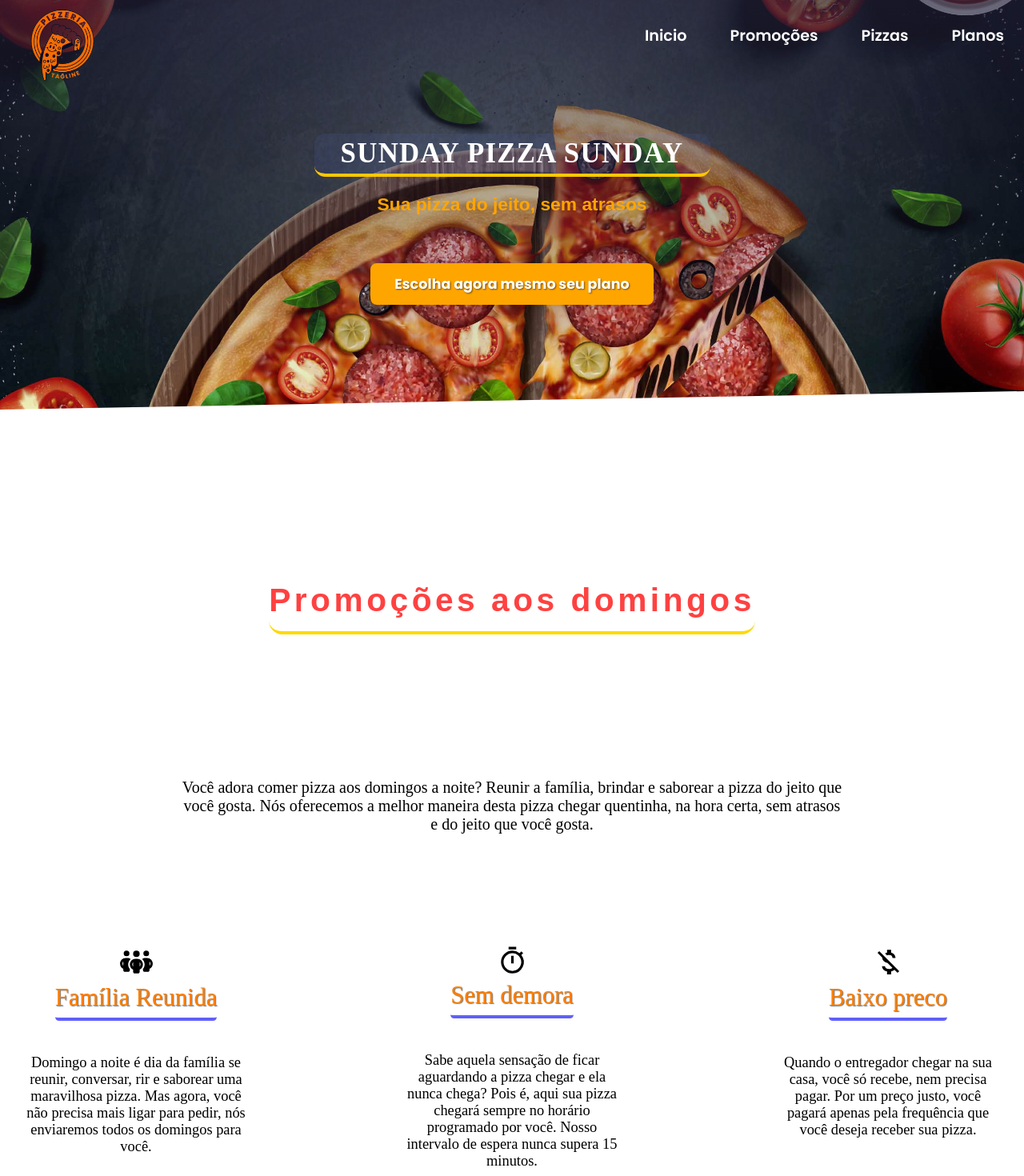
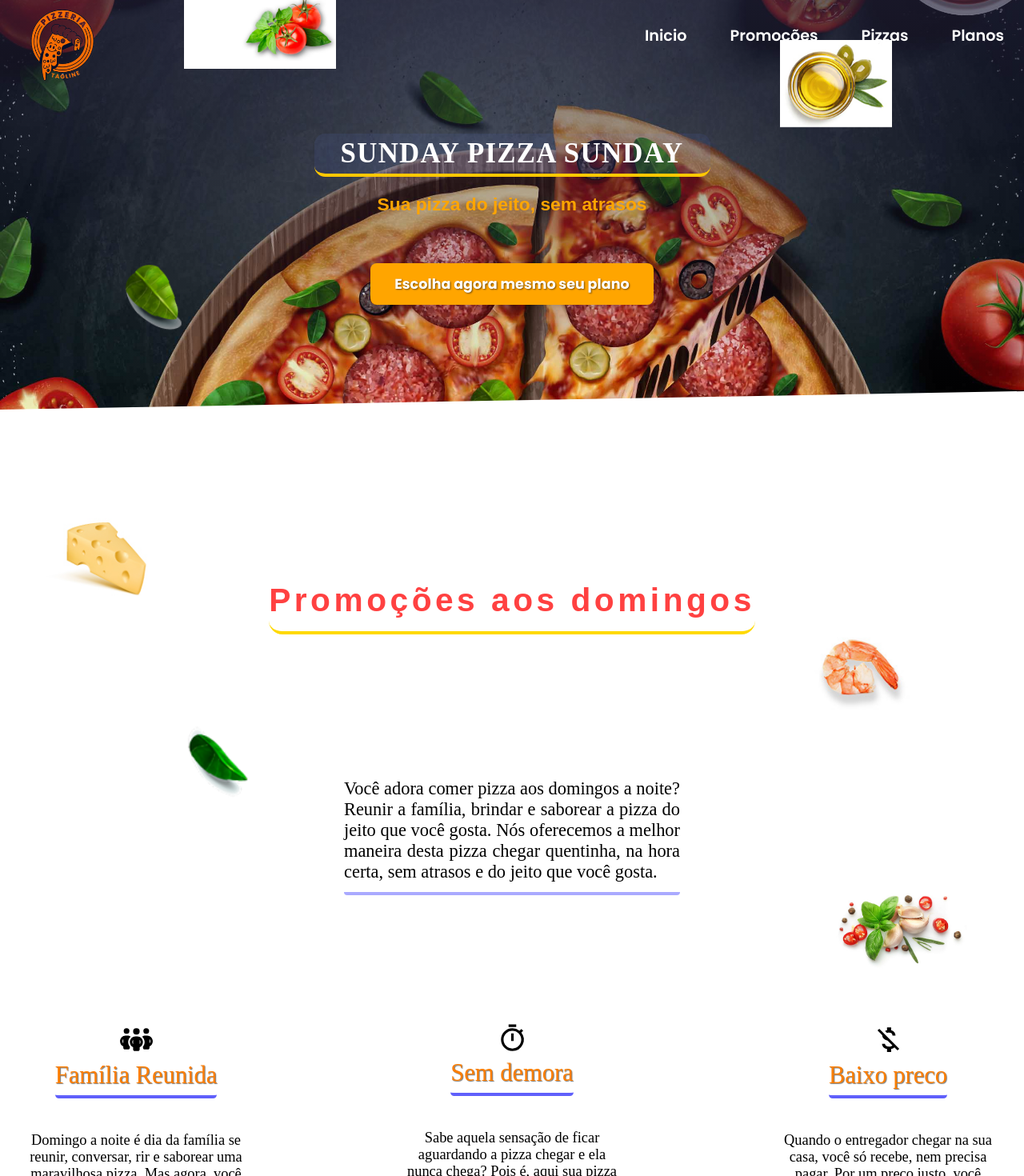
Before and after one commit to SantV7/pizzaria, a React (Vite) app: page / in a window 1280 px wide. Shown: the top 1470 px of the page at 80% size. Built offline with nearby package versions, Linux system fonts and the light colour scheme; the HTML template or start-up script is replaced by a standard one; a web font is replaced by a local one.

Commit message:
Adding ingredients on section

```diff
--- a/src/components/Main.jsx
+++ b/src/components/Main.jsx
@@ -53,15 +53,22 @@ useEffect(() => {
   return (
      <>
         <main id='main-content'>
+
             <section id='promotion-section'>
                <div id='background-left'>
+                  <div className="folha"></div>
+                  <div className='tomate-folhas'></div>
+                  <div className="queijo"></div>
+                  <div className="folhabottom"></div>
+               </div>
 
-               </div>
+
 
                <div id='center-background' className='area_info_promotion'>
                   <h3 id='promotional'>Promoções aos domingos</h3>
 
                   <p id='promotional-paragraph'>Você adora comer pizza aos domingos a noite? Reunir a família, brindar e saborear a pizza do jeito que você gosta. Nós oferecemos a melhor maneira desta pizza chegar quentinha, na hora certa, sem atrasos e do jeito que você gosta. </p>
+
 
                   <div className="all-cards">
                      <div className='cards-days'>
@@ -88,9 +95,14 @@ useEffect(() => {
 
 
                <div id='background-right'>
-
+                  <div className="azeite"></div>
+                  <div className="tomate"></div>
+                  <div className="camarao"></div>
                </div>
             </section>
+
+
+
         </main>
      </>
   )
--- a/src/styles/main.css
+++ b/src/styles/main.css
@@ -9,8 +9,6 @@
 
 #main-content > #promotion-section > #background-left ,#background-right {
     display: none;
-    width: 15%;
-    margin-top: -70px;
 }
 
 #main-content > #promotion-section > .area_info_promotion {
@@ -68,8 +66,11 @@
 
 #main-content > #promotion-section  > .area_info_promotion > #promotional-paragraph {
     font-size: 1.25em;
-    padding-bottom: 140px;
     margin-top: -50px;
+    margin-bottom: 160px;
+    padding-bottom: 12px;
+    border-radius: 4px;
+    border-bottom: 4px solid rgba(0, 0, 255, 0.332);
 }
 
 #main-content > #promotion-section > .area_info_promotion > .all-cards >  .cards-days > .name-days {
@@ -95,19 +96,102 @@
 
 
 @media screen and (min-width:768px) {
+
+    #main-content > #promotion-section  > .area_info_promotion > #promotional-paragraph {
+        width: 420px;
+        font-size: 1.4em;
+        text-align: justify;
+    }
     #main-content > #promotion-section > .area_info_promotion > .all-cards  {
         justify-content: space-between;
         flex-flow: row nowrap;
         gap: 190px;
     }
 
-    #main-content > #promotion-section > #background-right {
+
+    #main-content > #promotion-section > #background-left, #background-right {
         display: block;
+        width: 15%;
+        margin-top: -30px;
     }
 
-    #main-content > #promotion-section > #background-left {
-        display: block;
 
+    #main-content > #promotion-section > #background-left > .folha {
+       background-image: url(../assets/img/secao09-folha1.png);
+       background-size: contain;
+       background-repeat: no-repeat;
+       width: 140px;
+       height: 140px;
+       position: absolute;
+       top: 300px;
+       left: 120px;
+    }
+
+    #main-content > #promotion-section > #background-left > .tomate-folhas {
+       background-image: url(../assets/img/secao13-detalhe-tomate.jpg);
+       background-size: contain;
+       background-repeat: no-repeat;
+       width: 190px;
+       height: 190px;
+       position: absolute;
+       top: -14px;
+       left: 230px;
+    }
+
+    #main-content > #promotion-section > #background-left > .queijo {
+        background-image: url(../assets/img/secao09-queijo.jpg);
+       background-size: contain;
+       background-repeat: no-repeat;
+       width: 140px;
+       height: 140px;
+       position: absolute;
+       left: 50px;
+       top: 640px;
+    }
+
+   #main-content > #promotion-section > #background-left > .folhabottom {
+       background-image: url(../assets/img/secao09-folha3.png);
+       background-size: contain;
+       background-repeat: no-repeat;
+       width: 140px;
+       height: 140px;
+       position: absolute;
+       left: 200px;
+       top: 880px;
+   }
+
+    #main-content > #promotion-section > #background-right > .azeite {
+      background-image: url(../assets/img/secao13-azeite.jpg);
+       background-size: contain;
+       background-repeat: no-repeat;
+       width: 140px;
+       height: 140px;
+       position: absolute;
+       right: 165px;
+       top: 50px;
+    }
+
+
+    #main-content > #promotion-section > #background-right > .tomate {
+      background-image: url(../assets/img/secao13-tomate-manjericao-alho.jpg);
+       background-size: contain;
+       background-repeat: no-repeat;
+       width: 200px;
+       height: 140px;
+       position: absolute;
+       right: 35px;
+    }
+
+
+     #main-content > #promotion-section > #background-right > .camarao {
+      background-image: url(../assets/img/secao09-camarao.jpg);
+       background-size: contain;
+       background-repeat: no-repeat;
+       width: 140px;
+       height: 140px;
+       position: absolute;
+       top: 790px;
+       right:135px;
     }
 
 
```
Also changed, not shown: src/components/PlanSection.jsx (added, +13 -0 lines).
